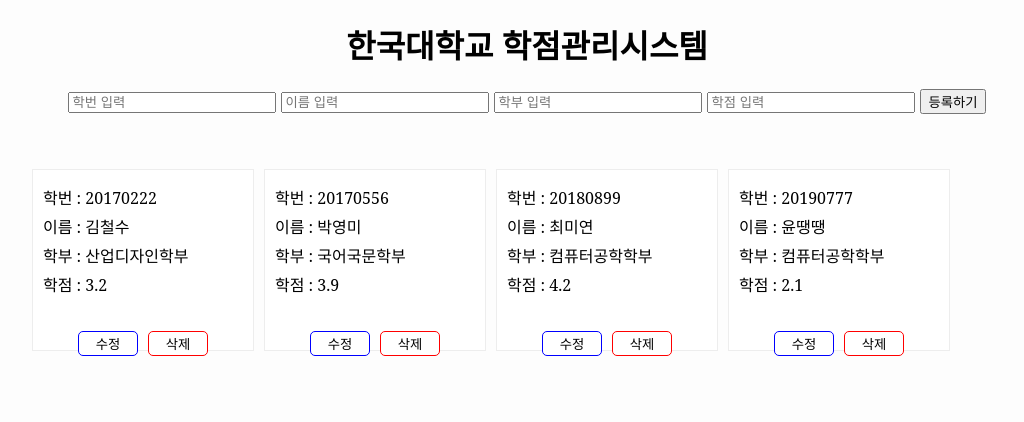
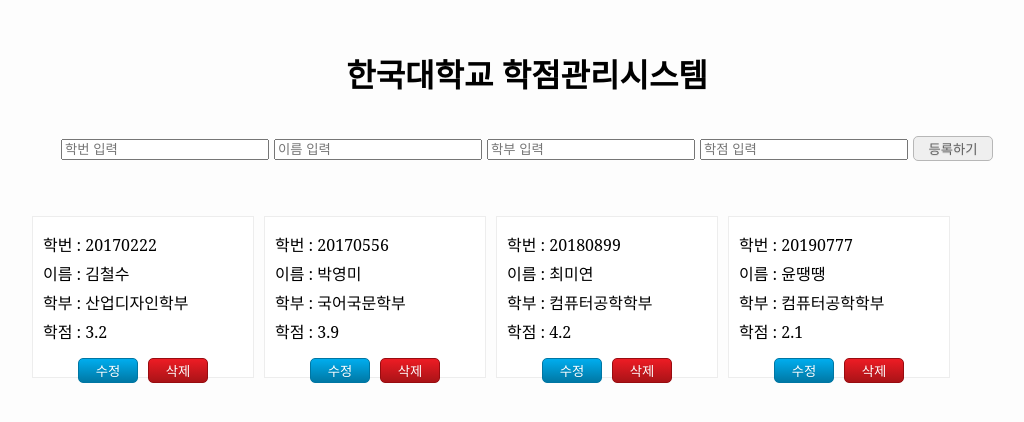
Before and after one commit to ydoni/score_manage, a React (Create React App) app: page / in a window 1280 px wide. Shown: the top 422 px of the page, without its empty margins (113-1137 px from the left). Built offline with nearby package versions, Linux system fonts and the light colour scheme.

Commit message:
[React 기본] 학점관리 프로그램 - 20200312

```diff
--- a/src/App.css
+++ b/src/App.css
@@ -1,19 +1,40 @@
 body {background-color: #fdfdfd; font-family: 'NanumBarunGothic', 'serif';}
-h1 {text-align:center;}
+h1 {text-align:center; margin-top:50px;}
 
 
 
 
 /*Info.js*/
 .bigbox {width:1000px; margin:50px auto;}
-.listbox {width:200px; height:160px; background-color: #fff; border:1px solid #ededed; padding:10px; margin:5px;
+.listbox {width:200px; height:140px; background-color: #fff; border:1px solid #ededed; padding:10px; margin:5px;
 	float:left;}
 .listbox div {margin-top:5px;}
 .edit_container { text-align:center;}
-.buttonbox {margin-top:30px; border-radius:5px; cursor:pointer; width:60px; height:25px;}
-.update {background-color:#fff; border:1px solid blue; margin-right:10px;}
-.delete {background-color:#fff; border:1px solid red;}
+
+.buttonbox {margin-top:10px; border-radius:5px; cursor:pointer; width:60px; height:25px; text-shadow: 0 1px 1px rgba(0,0,0,.1);
+-webkit-transition: all 200ms cubic-bezier(0.350, 0.300, 0.100, 1.000);
+	-moz-transition: all 200ms cubic-bezier(0.350, 0.300, 0.100, 1.000);
+	-ms-transition: all 200ms cubic-bezier(0.350, 0.300, 0.100, 1.000);
+	-o-transition: all 200ms cubic-bezier(0.350, 0.300, 0.100, 1.000);
+	transition: all 200ms cubic-bezier(0.350, 0.300, 0.100, 1.000);}
+
+.update {color: #fff; border: solid 1px #0076a3; margin-right:10px;
+    background: #0095cd; background: -webkit-gradient(linear, left top, left bottom, from(#00adee), to(#0078a5));}
+.update:hover {color: #fff; background: -webkit-gradient(linear, left top, left bottom, from(#0095cc), to(#00678e));}
+.update:active {color: #80bed6; background: -webkit-gradient(linear, left top, left bottom, from(#0078a5), to(#00adee));}
+
+.delete {color: #fff; border: solid 1px #980c10; background: #d81b21;
+    background: -webkit-gradient(linear, left top, left bottom, from(#ed1c24), to(#aa1317));}
+.delete:hover {color: #fff; background: -webkit-gradient(linear, left top, left bottom, from(#c9151b), to(#a11115));}
+
+.acceptbtn {cursor:pointer; color: #606060; border: solid 1px #b7b7b7;
+	background: #fff; background: -webkit-gradient(linear, left top, left bottom, from(#fff), to(#ededed));}
+.acceptbtn:hover {background: -webkit-gradient(linear, left top, left bottom, from(#fff), to(#dcdcdc));}
+
+.upload { border-radius:5px; color: #606060; border: solid 1px #b7b7b7; cursor:pointer; width:80px; height:25px; text-shadow: 0 1px 1px rgba(0,0,0,.1);}
+.upload:hover {background: -webkit-gradient(linear, left top, left bottom, from(#fff), to(#dcdcdc));}
 
 
 /*Form.js*/
+.uploadbox {margin-top:40px;}
 .inputbox {width:200px; margin-right:5px;}
--- a/src/components/Form.js
+++ b/src/components/Form.js
@@ -36,12 +36,12 @@ class Form extends Component {
 
 			<form onSubmit={this.onSubmitValue}>
 				<center>
-					<div>
+					<div className="uploadbox">
 						<input className="inputbox" placeholder="학번 입력" name="stu_num" value={this.state.stu_num} onChange={this.onChangeValue} />
 						<input className="inputbox" placeholder="이름 입력" name="stu_name" value={this.state.stu_name} onChange={this.onChangeValue} />
 						<input className="inputbox" placeholder="학부 입력" name="department" value={this.state.department} onChange={this.onChangeValue} />
 						<input className="inputbox" placeholder="학점 입력" name="avg_grade" value={this.state.avg_grade} onChange={this.onChangeValue} />
-						<button type="submit">등록하기</button>
+						<button className="upload" type="submit">등록하기</button>
 					</div>
 				</center>
 
--- a/src/components/Info.js
+++ b/src/components/Info.js
@@ -102,7 +102,7 @@ class Info extends Component {
 						<div>
 							<input placeholder="학점 수정" name="avg_grade" value ={this.state.avg_grade} onChange={this.onChangeValue}/>
 						</div>
-						<button onClick = {this.toggleEditMode}> 적용 </button>
+						<button className="acceptbtn buttonbox" onClick = {this.toggleEditMode}> 적용 </button>
 					</div>
 				</div>
 			);
```
